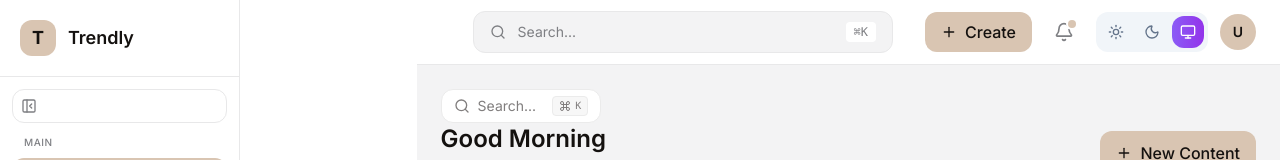
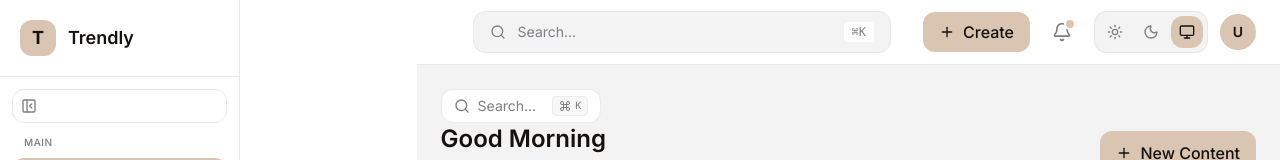
Before and after one commit to zeridexcom/trendly, a Next.js app: page /dashboard in a window 1280 px wide. Shown: the top 160 px of the page. Built offline with nearby package versions, Linux system fonts and the light colour scheme.

Commit message:
Fix: Hydration error + Update ThemeToggle with new color palette

```diff
--- a/src/app/layout.tsx
+++ b/src/app/layout.tsx
@@ -23,7 +23,7 @@ export default function RootLayout({
 }>) {
   return (
     <html lang="en" className={inter.variable} suppressHydrationWarning>
-      <body className="antialiased">
+      <body className="antialiased" suppressHydrationWarning>
         <ThemeProvider>
           <ToastProvider>{children}</ToastProvider>
         </ThemeProvider>
--- a/src/components/ThemeToggle.tsx
+++ b/src/components/ThemeToggle.tsx
@@ -16,24 +16,24 @@ export default function ThemeToggle() {
     ] as const
 
     return (
-        <div className="flex items-center gap-1 p-1 rounded-xl bg-slate-100 dark:bg-slate-800">
+        <div className="flex items-center gap-1 p-1 rounded-xl bg-[#F3F3F4] dark:bg-[#34312D] border border-[#E8E8E9] dark:border-[#34312D]">
             {themes.map((t) => (
                 <button
                     key={t.value}
                     onClick={() => setTheme(t.value)}
                     className={cn(
-                        "relative p-2 rounded-lg transition-colors",
+                        "relative p-2 rounded-lg transition-all duration-200",
                         theme === t.value
-                            ? "text-white"
-                            : "text-slate-500 hover:text-slate-700 dark:text-slate-400 dark:hover:text-slate-200"
+                            ? "text-[#14110F]"
+                            : "text-[#7E7F83] hover:text-[#14110F] dark:hover:text-[#F3F3F4]"
                     )}
                     title={t.label}
                 >
                     {theme === t.value && (
                         <motion.div
                             layoutId="theme-indicator"
-                            className="absolute inset-0 bg-gradient-to-r from-violet-500 to-purple-600 rounded-lg"
-                            transition={{ type: 'spring', bounce: 0.2, duration: 0.6 }}
+                            className="absolute inset-0 bg-[#D9C5B2] rounded-lg"
+                            transition={{ type: 'spring', bounce: 0.2, duration: 0.5 }}
                         />
                     )}
                     <t.icon className="h-4 w-4 relative z-10" />
```
